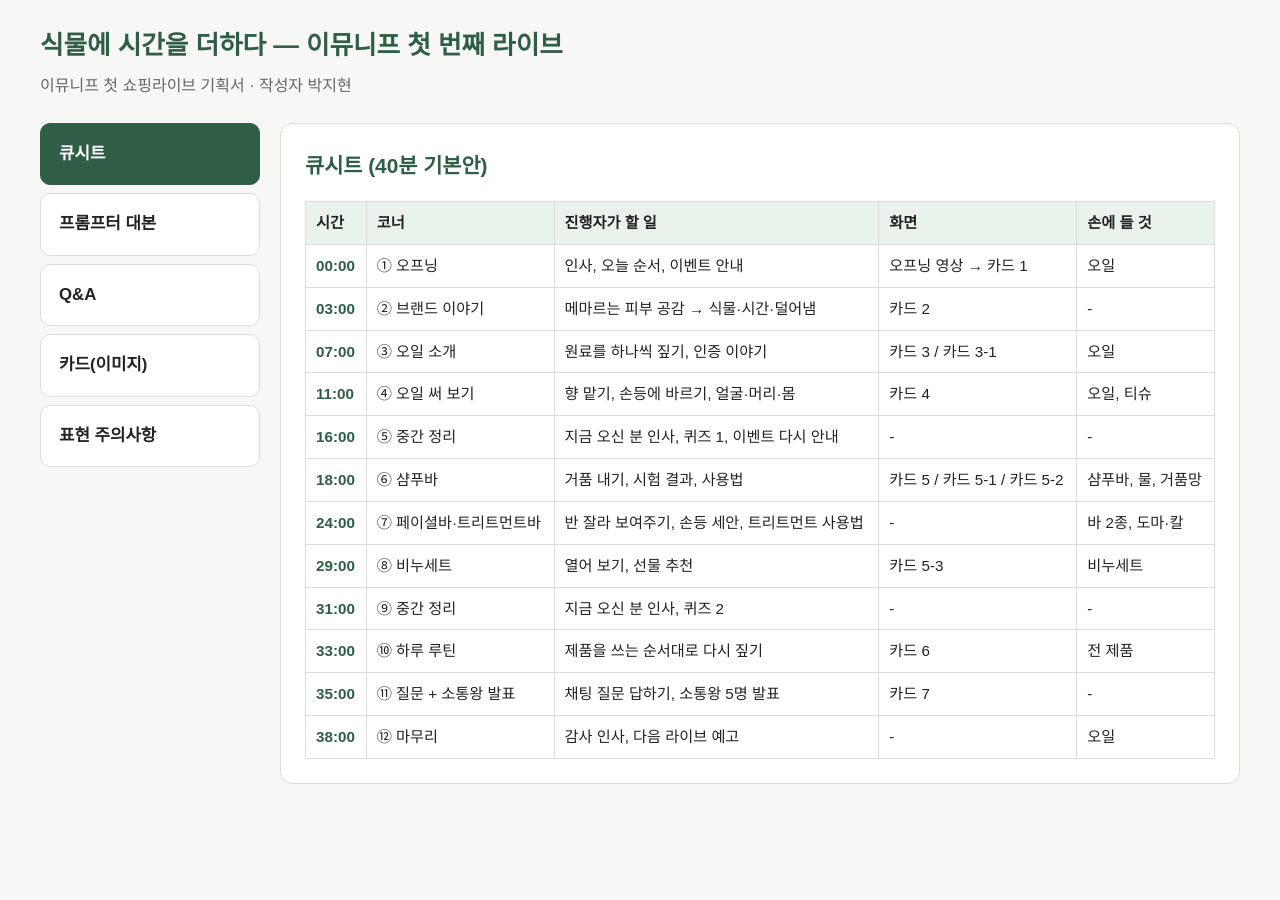
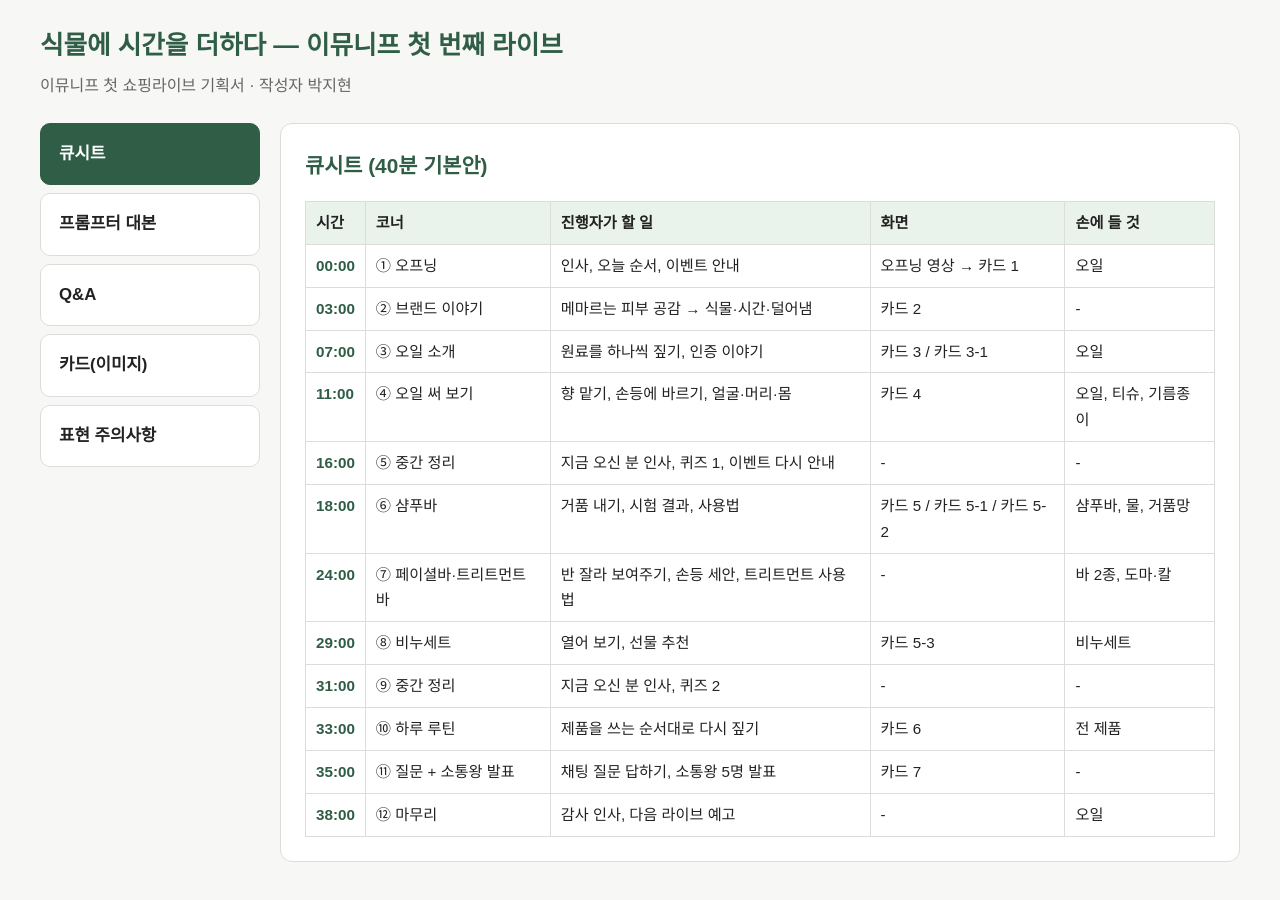
Before and after one commit to immunif/immunif.github.io, a plain HTML site: page index.html in a window 1280 px wide. Before the commit the page ends 844 px from the top, so only its background shows below. Drawn offline with Linux system fonts and the light colour scheme.

Commit message:
Update oil usage section with additional item
Added '기름종이' to the '오일 써 보기' section.

```diff
--- a/index.html
+++ b/index.html
@@ -173,7 +173,7 @@
           <tr><td>00:00</td><td>① 오프닝</td><td>인사, 오늘 순서, 이벤트 안내</td><td>오프닝 영상 → 카드 1</td><td>오일</td></tr>
           <tr><td>03:00</td><td>② 브랜드 이야기</td><td>메마르는 피부 공감 → 식물·시간·덜어냄</td><td>카드 2</td><td>-</td></tr>
           <tr><td>07:00</td><td>③ 오일 소개</td><td>원료를 하나씩 짚기, 인증 이야기</td><td>카드 3 / 카드 3-1</td><td>오일</td></tr>
-          <tr><td>11:00</td><td>④ 오일 써 보기</td><td>향 맡기, 손등에 바르기, 얼굴·머리·몸</td><td>카드 4</td><td>오일, 티슈</td></tr>
+          <tr><td>11:00</td><td>④ 오일 써 보기</td><td>향 맡기, 손등에 바르기, 얼굴·머리·몸</td><td>카드 4</td><td>오일, 티슈, 기름종이</td></tr>
           <tr><td>16:00</td><td>⑤ 중간 정리</td><td>지금 오신 분 인사, 퀴즈 1, 이벤트 다시 안내</td><td>-</td><td>-</td></tr>
           <tr><td>18:00</td><td>⑥ 샴푸바</td><td>거품 내기, 시험 결과, 사용법</td><td>카드 5 / 카드 5-1 / 카드 5-2</td><td>샴푸바, 물, 거품망</td></tr>
           <tr><td>24:00</td><td>⑦ 페이셜바·트리트먼트바</td><td>반 잘라 보여주기, 손등 세안, 트리트먼트 사용법</td><td>-</td><td>바 2종, 도마·칼</td></tr>
```
